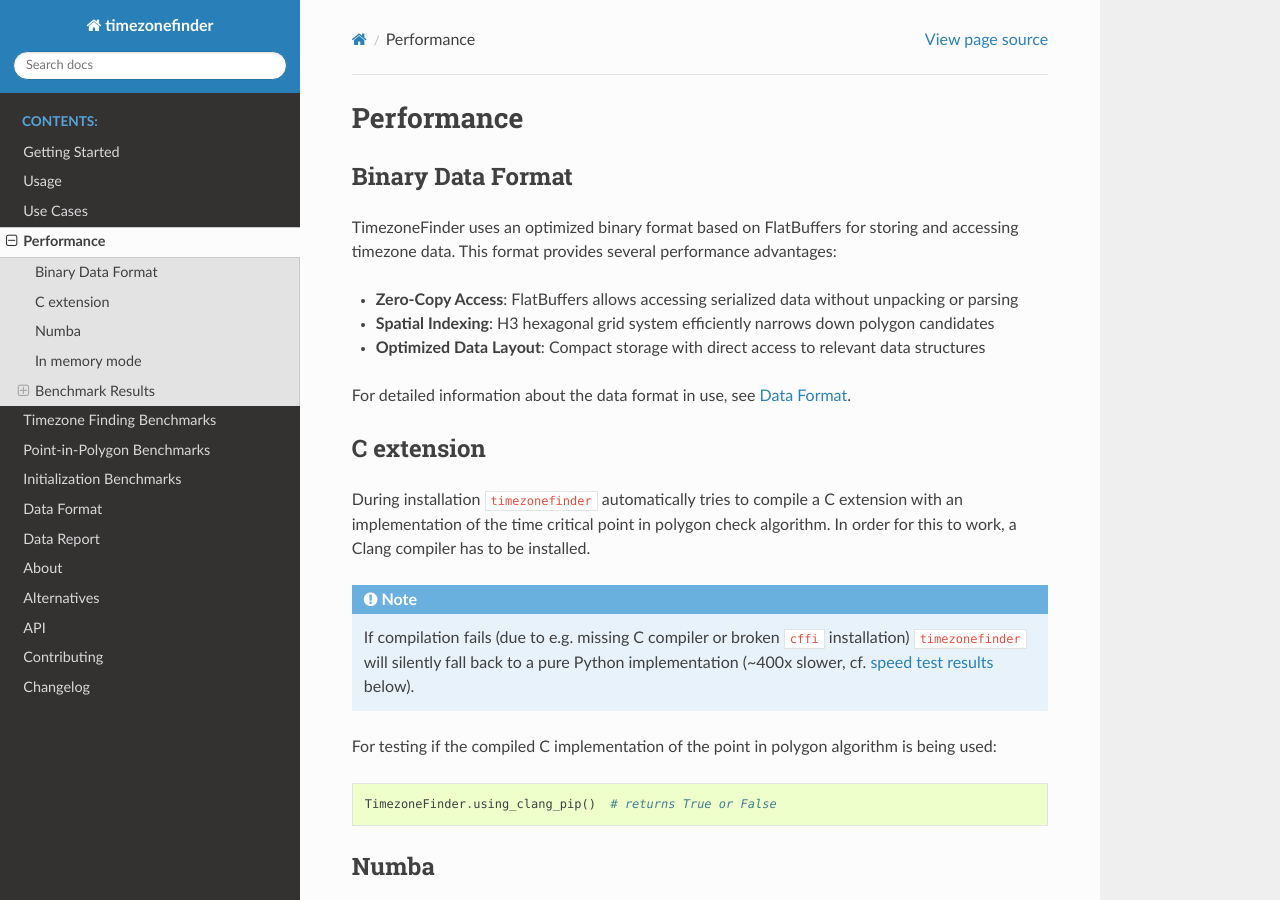
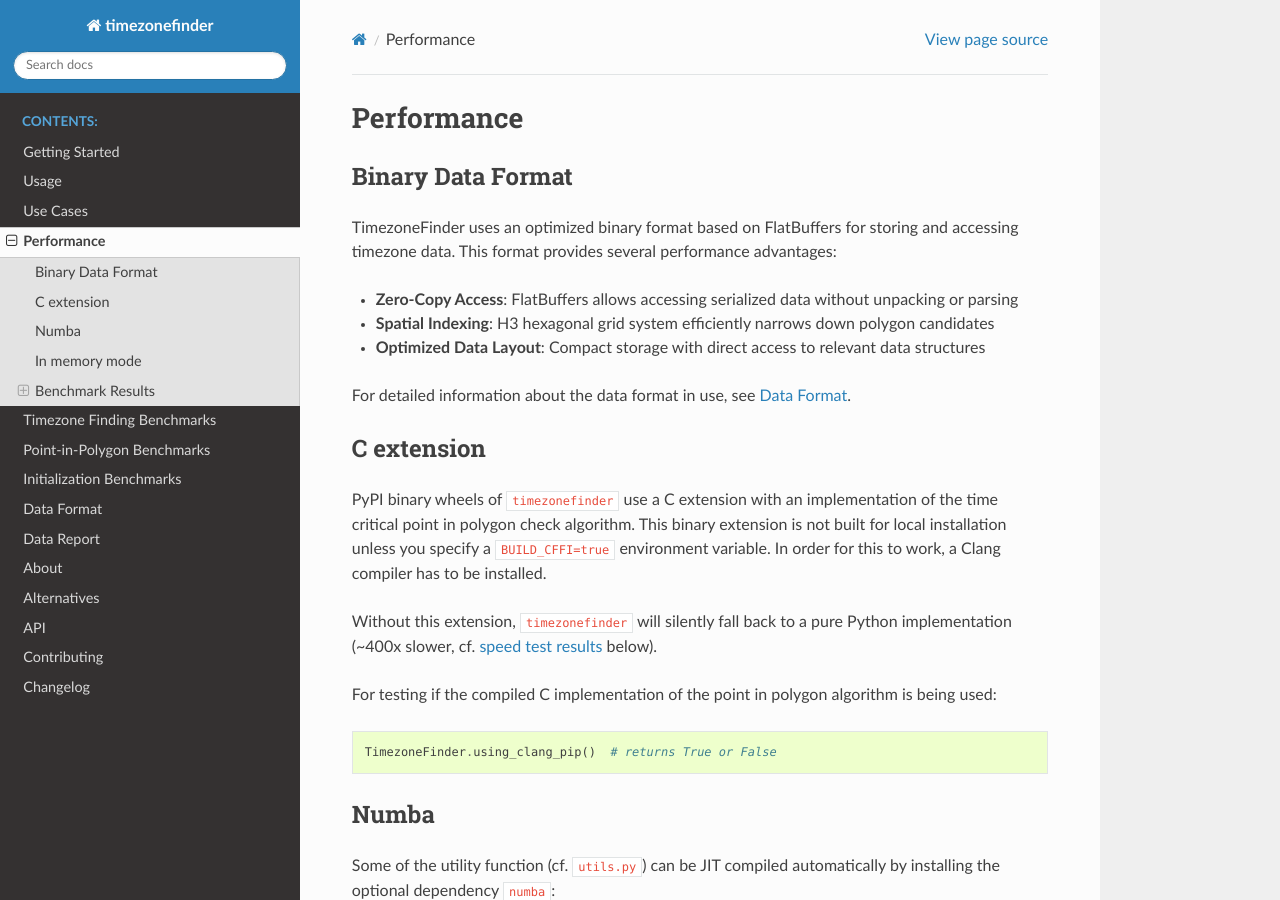
Before and after one commit to jannikmi/timezonefinder, a Sphinx documentation site: the page built from docs/7_performance.rst, in a window 1280 px wide and 900 px high. Built offline with Sphinx 7.4.7 and the Read the Docs theme 3.1.0, drawn with Linux system fonts in a browser that asks for light colours.

Commit message:
Document opt-in cffi build

```diff
--- a/docs/0_getting_started.rst
+++ b/docs/0_getting_started.rst
@@ -20,8 +20,9 @@
     pip install timezonefinder[numba]
 
 
+Binary wheels from PyPI are prebuilt with a C extension using a stable "abi3" Python ABI instead of numba. To build a wheel with C extension locally, set ``BUILD_CFFI=true`` environment variable before installing.
 
-in case you are using ``pytz``, also require it via its extra to avoid incompatibilities (e.g. due to updated timezone names):
+In case you are using ``pytz``, also require it via its extra to avoid incompatibilities (e.g. due to updated timezone names):
 
 .. code-block:: console
 
--- a/docs/7_performance.rst
+++ b/docs/7_performance.rst
@@ -18,12 +18,9 @@
 C extension
 -----------
 
-During installation ``timezonefinder`` automatically tries to compile a C extension with an implementation of the time critical point in polygon check algorithm.
-In order for this to work, a Clang compiler has to be installed.
+PyPI binary wheels of ``timezonefinder`` use a C extension with an implementation of the time critical point in polygon check algorithm. This binary extension is not built for local installation unless you specify a ``BUILD_CFFI=true`` environment variable. In order for this to work, a Clang compiler has to be installed.
 
-.. note::
-
-    If compilation fails (due to e.g. missing C compiler or broken ``cffi`` installation) ``timezonefinder`` will silently fall back to a pure Python implementation (~400x slower, cf. :ref:`speed test results <speed-tests>` below).
+Without this extension, ``timezonefinder`` will silently fall back to a pure Python implementation (~400x slower, cf. :ref:`speed test results <speed-tests>` below).
 
 
 For testing if the compiled C implementation of the point in polygon algorithm is being used:
```
